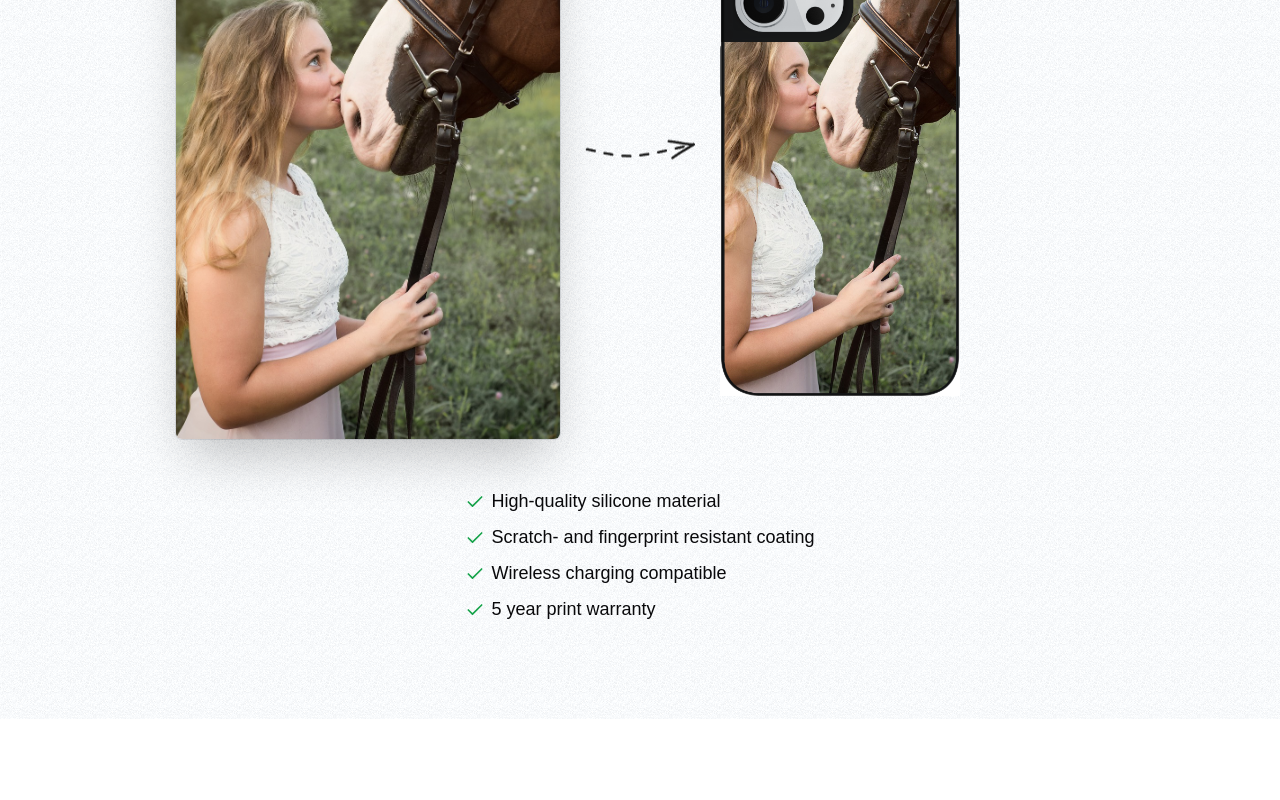
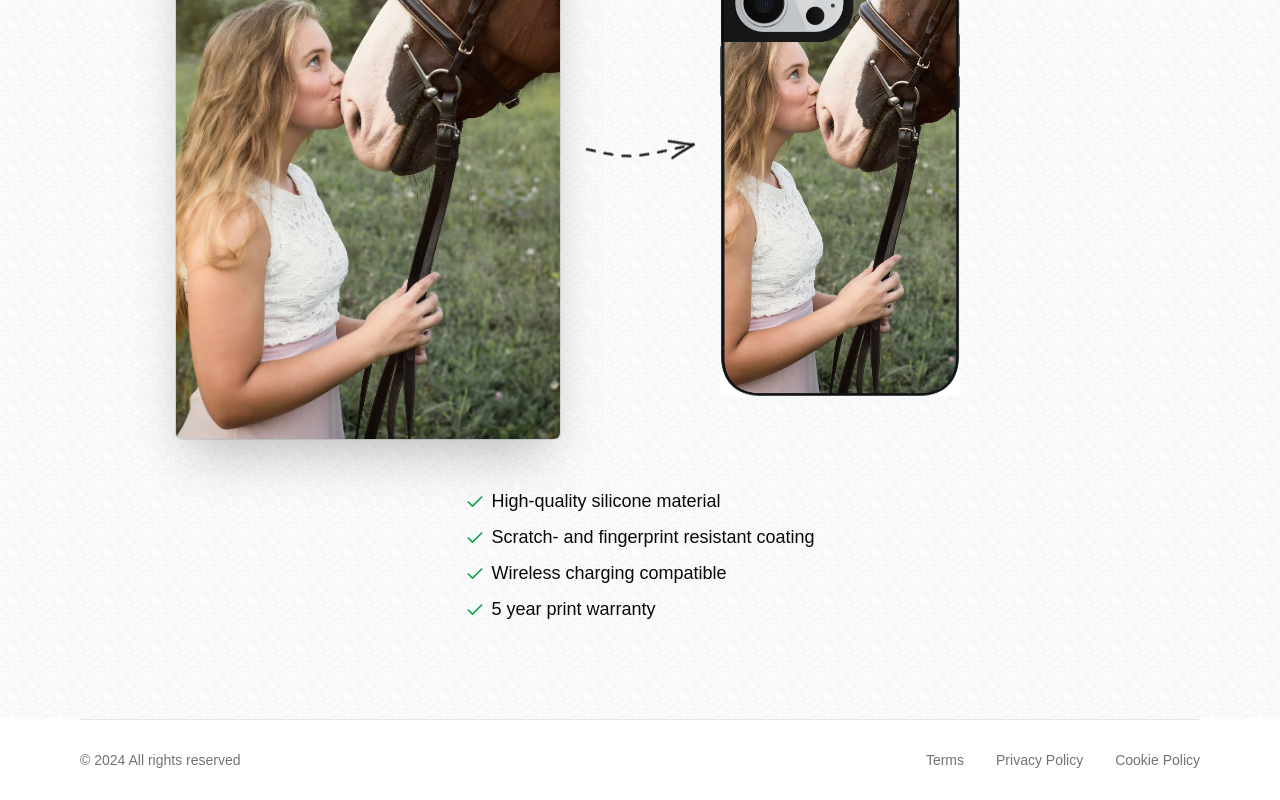
Before and after one commit to Lukada-taiya/yocase, a Next.js app: page / in a window 1280 px wide. Shown: the part 2180-2980 px from the top of the page. Before the commit the page ends 2899 px from the top, so only its background shows below. Built offline with nearby package versions, Linux system fonts and the light colour scheme; no server answers; a web font is replaced by a local one.

Commit message:
Feat: Added footer component

```diff
--- a/src/app/layout.tsx
+++ b/src/app/layout.tsx
@@ -2,7 +2,7 @@ import type { Metadata } from 'next'
 import { Recursive } from 'next/font/google'
 import './globals.css'
 import Navbar from '@/components/Navbar'
-// import Footer from '@/components/Footer'
+import Footer from '@/components/Footer'
 // import { Toaster } from '@/components/ui/toaster'
 import Providers from '@/components/Providers';
 // import { constructMetadata } from '@/lib/utils'
@@ -25,7 +25,7 @@ export default function RootLayout({
           <div className='flex-1 flex flex-col h-full'>
             <Providers>{children}</Providers>
           </div>
-          {/* <Footer /> */}
+          <Footer />
         </main>
 
         {/* <Toaster /> */}
```
